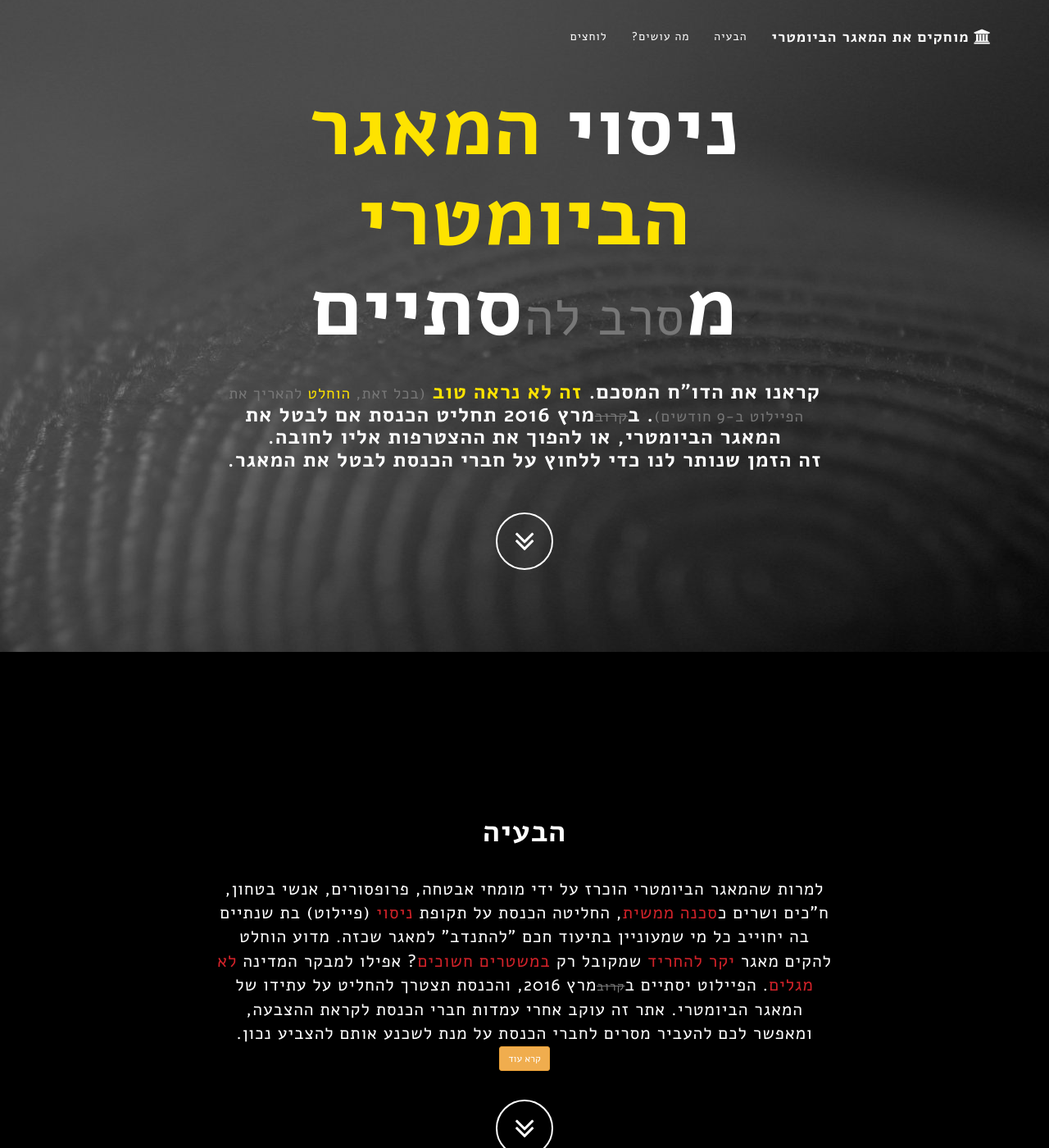
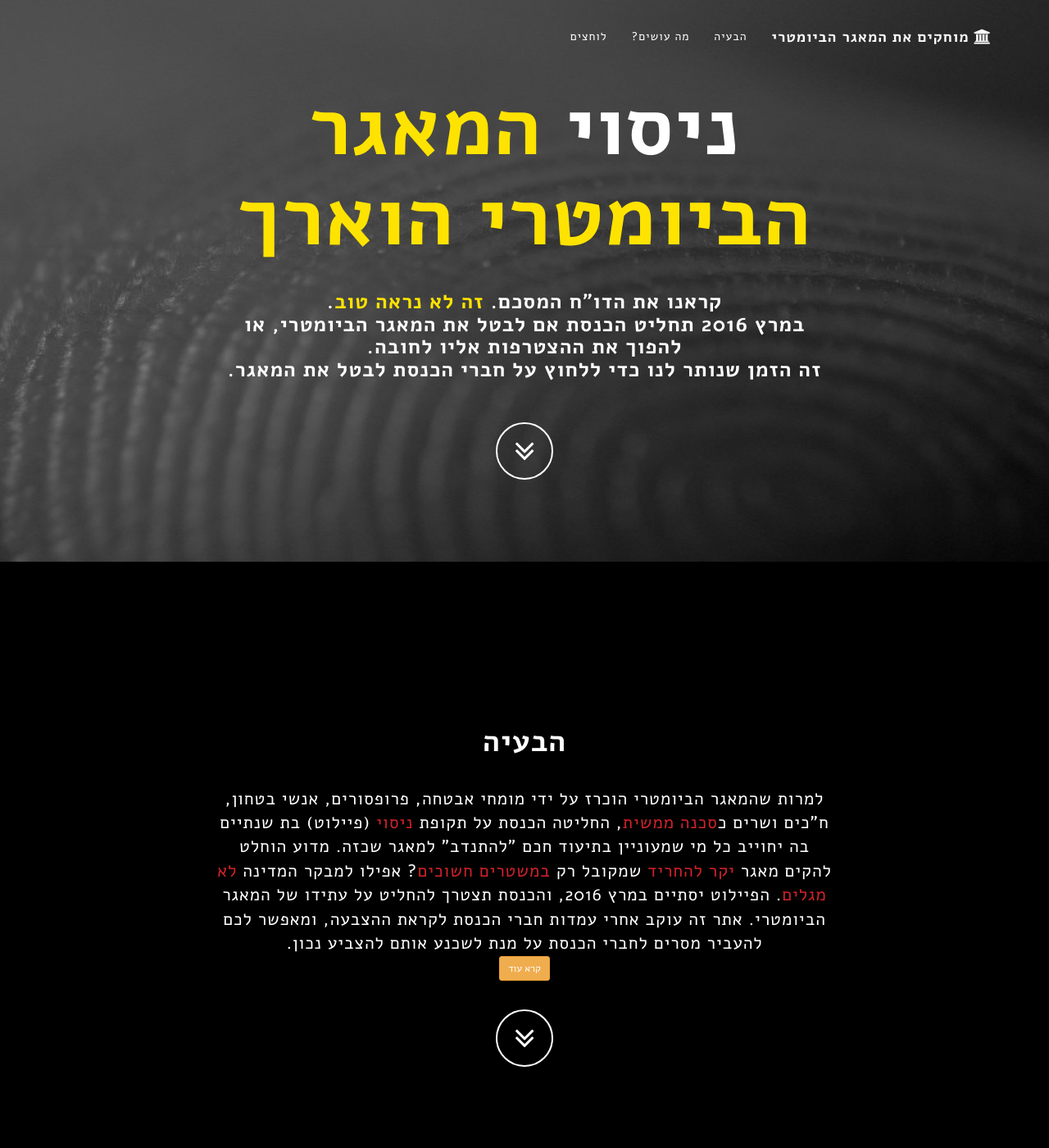
Before and after one commit to no2bio/mk-personal, a Jekyll site: the page built from index.html, in a window 1280 px wide and 1400 px high. Shown: the whole window at 82% size. Built offline with Jekyll 4.4.1, drawn with Linux system fonts in a browser that asks for light colours.

Commit message:
Preparing for the next 9 month

```diff
--- a/_includes/about.html
+++ b/_includes/about.html
@@ -13,7 +13,7 @@
 				<a href="http://m.no2bio.org/post-costs.html" target="_blank">יקר להחריד</a> שמקובל רק
 				<a href="https://dubiousdod.org/biomap" target="_blank">במשטרים חשוכים</a>? אפילו למבקר המדינה
 				<a href="https://archive.today/Lc8eu#selection-547.0-561.404" target="_blank">לא מגלים</a>.
-				הפיילוט יסתיים ב<small><del>קרוב</del></small>מרץ 2016, והכנסת תצטרך להחליט על עתידו של המאגר הביומטרי.
+				הפיילוט יסתיים במרץ 2016, והכנסת תצטרך להחליט על עתידו של המאגר הביומטרי.
 				אתר זה עוקב אחרי עמדות חברי הכנסת לקראת ההצבעה, ומאפשר לכם להעביר מסרים לחברי הכנסת על מנת לשכנע אותם להצביע נכון.
 				<br />
 				<button data-toggle="collapse" data-target="#problem-read-more" class="btn btn-warning btn-sm">קרא עוד</button>
--- a/_includes/header.html
+++ b/_includes/header.html
@@ -6,15 +6,14 @@
                     <div class="col-md-8 col-md-offset-2">
                         <h1 class="brand-heading">ניסוי
                          <span class="bio-yellow">המאגר הביומטרי</span>
-                          מ<small>סרב&nbsp;לה</small>סתיים</h1>
+                          <a class="bio-yellow" target="_blank" href="http://www.calcalist.co.il/internet/articles/0,7340,L-3663144,00.html">הוארך</a>
+                          </h1>
                         <h6 class="intro-text">
                           קראנו את הדו״ח המסכם.
                           <a class="bio-yellow"
-                              href="https://archive.is/cKA1j#selection-3287.262-3287.475" target="_blank"><strong>זה לא נראה טוב</strong></a>
-                              <small>(בכל זאת,
-                                <a class="bio-yellow" target="_blank" href="http://www.calcalist.co.il/internet/articles/0,7340,L-3663144,00.html">הוחלט</a>
-                                להאריך את הפיילוט ב-9 חודשים)</small>.
-                          ב<small><del>קרוב</del></small>מרץ 2016 תחליט הכנסת אם לבטל את המאגר הביומטרי, או להפוך את ההצטרפות אליו לחובה.
+                              href="https://archive.is/cKA1j#selection-3287.262-3287.475" target="_blank"><strong>זה לא נראה טוב</strong></a>.
+                          <br />
+                          במרץ 2016 תחליט הכנסת אם לבטל את המאגר הביומטרי, או להפוך את ההצטרפות אליו לחובה.
                           <br />
                           זה הזמן שנותר לנו כדי ללחוץ על חברי הכנסת לבטל את המאגר.
                         </h6>
```
